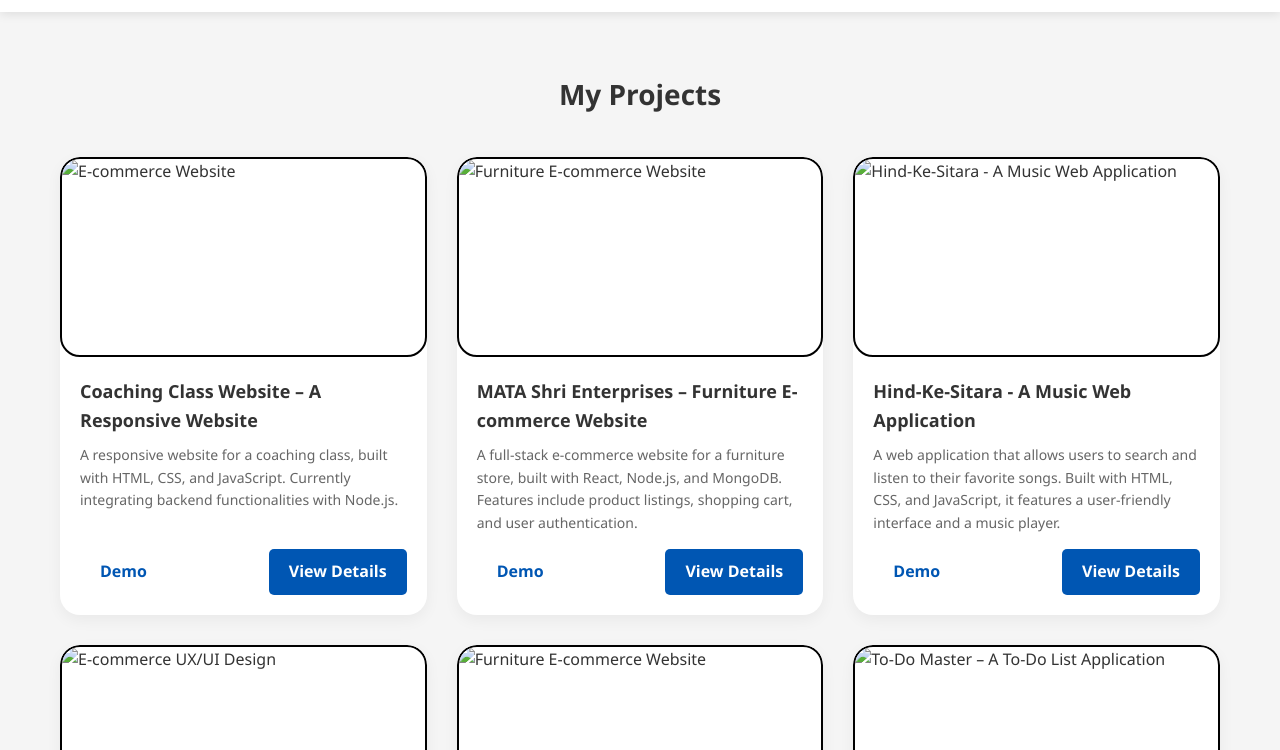
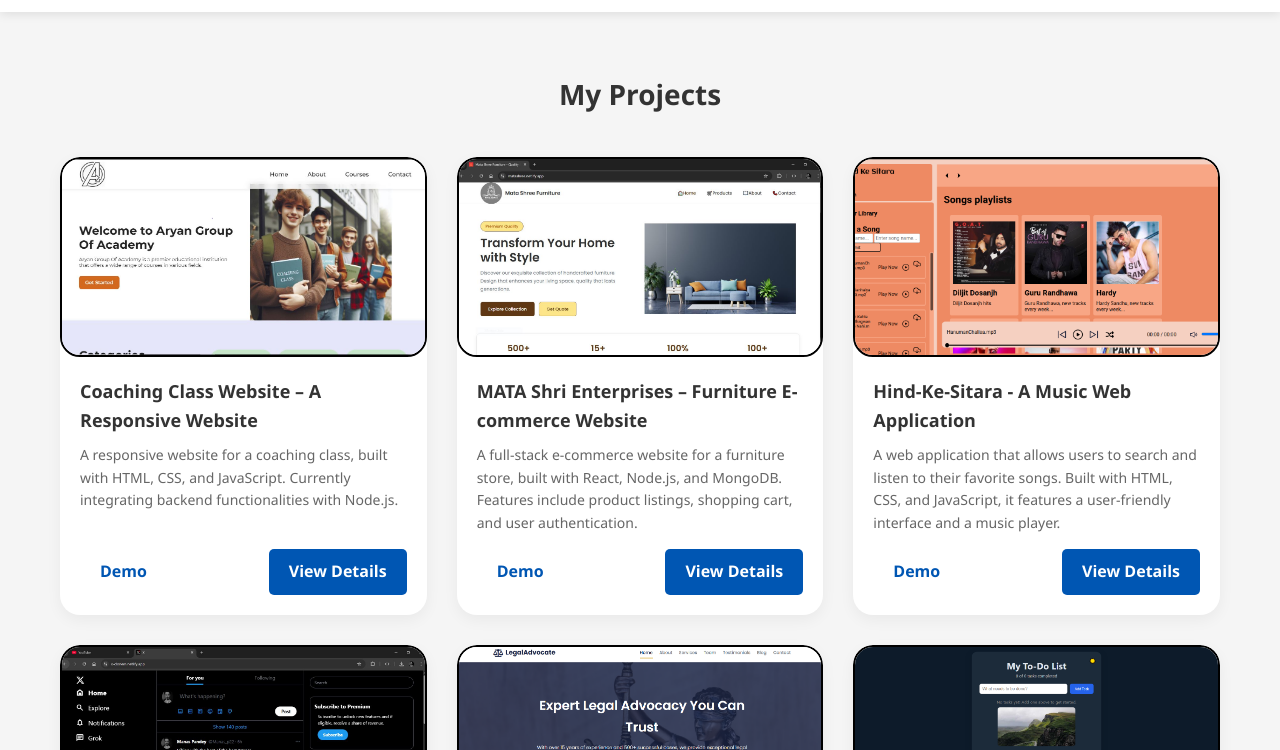
Before and after one commit to Manas22-creator/Portfolio, a website: page project.html in a window 1280 px wide. Shown: the part 50-800 px from the top of the page. Drawn offline with Linux system fonts and the light colour scheme.

Commit message:
Updating the project.html
Updating the project HTML file.

```diff
--- a/project.html
+++ b/project.html
@@ -37,7 +37,7 @@
             <div class="projects-grid fadeIn">
                 <div class="project-card">
                     <div class="project-image">
-                        <img src="assets/img/aryan.JPG" alt="E-commerce Website">
+                        <img src="assets/images/aryan.JPG" alt="E-commerce Website">
                     </div>
                     <div class="project-info">
                         <h3 class="project-title">Coaching Class Website – A Responsive
@@ -57,7 +57,7 @@
 
                 <div class="project-card">
                     <div class="project-image">
-                        <img src="assets/img/matashree2.JPG" alt="Furniture E-commerce Website">
+                        <img src="assets/images/matashree2.JPG" alt="Furniture E-commerce Website">
                     </div>
                     <div class="project-info">
                         <h3 class="project-title">MATA Shri Enterprises – Furniture E-commerce
@@ -76,7 +76,7 @@
 
                 <div class="project-card">
                     <div class="project-image">
-                        <img src="assets/img/Music App.png" alt="Hind-Ke-Sitara - A Music Web Application">
+                        <img src="assets/images/Music App.png" alt="Hind-Ke-Sitara - A Music Web Application">
                     </div>
                     <div class="project-info">
                         <h3 class="project-title">Hind-Ke-Sitara - A Music Web Application</h3>
@@ -96,7 +96,7 @@
 
                 <div class="project-card">
                     <div class="project-image">
-                        <img src="assets/img/X-clone.JPG" alt="E-commerce UX/UI Design">
+                        <img src="assets/images/X-clone.JPG" alt="E-commerce UX/UI Design">
                     </div>
                     <div class="project-info">
                         <h3 class="project-title">X-clone</h3>
@@ -114,7 +114,7 @@
                 </div>
                 <div class="project-card">
                     <div class="project-image">
-                        <img src="assets/img/legaljustice.png" alt="Furniture E-commerce Website">
+                        <img src="assets/images/legaljustice.png" alt="Furniture E-commerce Website">
                     </div>
                     <div class="project-info">
                         <h3 class="project-title">LegalAdvocate – React-Based Legal Website</h3>
@@ -134,7 +134,7 @@
                 </div>
                 <div class="project-card">
                     <div class="project-image">
-                        <img src="assets/img/todo.png" alt="To-Do Master – A To-Do List Application">
+                        <img src="assets/images/todo.png" alt="To-Do Master – A To-Do List Application">
                     </div>
                     <div class="project-info">
                         <h3 class="project-title">
@@ -142,7 +142,8 @@
                         </h3>
                         <p class="project-description">
                             A simple and intuitive to-do list application that allows users to manage their tasks
-                            efficiently. Built with HTML5, CSS and JavaScript features task creation, editing, and deletion functionalities.
+                            efficiently. Built with HTML5, CSS and JavaScript features task creation, editing, and
+                            deletion functionalities.
 
                         </p>
                         </p>
```
